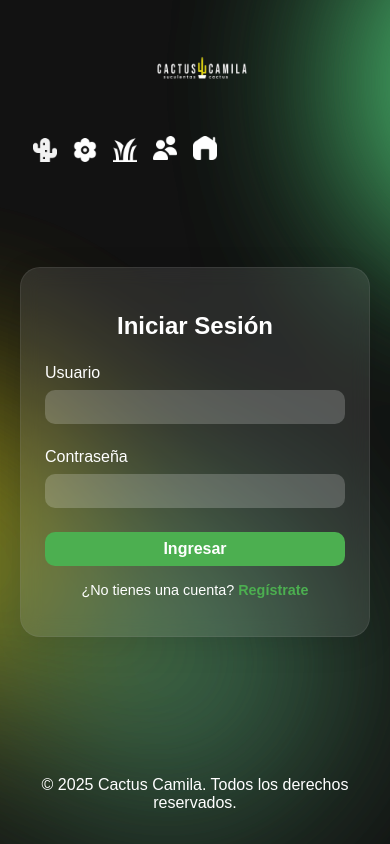
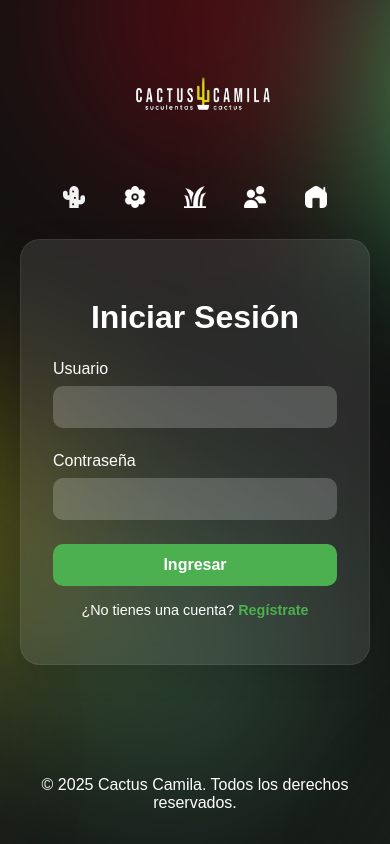
Before and after one commit to sanchxyz/cactus_camila, a Flask app: page /login in a window 390 px wide. Run offline with Flask 3, Linux system fonts and the light colour scheme.

Commit message:
Se fixearon errores visuales se mejoro el diseño responsive

```diff
--- a/app/static/css/estilos.css
+++ b/app/static/css/estilos.css
@@ -1,4 +1,8 @@
-/* Estilos generales */
+/* ================================================== */
+/* ESTILOS GENERALES (DESKTOP FIRST) */
+/* ================================================== */
+
+
 * {
     box-sizing: border-box;
 }
@@ -32,8 +36,13 @@ header {
     top: 0;
     left: 0;
     z-index: 1000;
-    /* Asegura que el header esté por encima */
 }
+
+
+
+/* ================================================== */
+/*                       LOGO  */
+/* ================================================== */
 
 /* Logo */
 .logo {
@@ -45,7 +54,13 @@ header {
     max-width: 100%;
 }
 
-/* Menú de navegación */
+
+
+
+/* ================================================== */
+/*                  MENU DE NAVEGACION*/
+/* ================================================== */
+
 nav {
     flex-grow: 1;
     display: flex;
@@ -81,7 +96,25 @@ nav ul li a:hover {
     color: #4CAF50;
 }
 
-/* Iconos (Home y Login) */
+
+
+/* Estilos generales (fuera de media queries) */
+nav ul li a .icon-img {
+    display: none;
+    /* Asegura que los iconos estén ocultos en desktop */
+}
+
+nav ul li a .text {
+    display: inline-block;
+    /* Muestra el texto en desktop */
+}
+
+
+
+/* ================================================== */
+/*            ICONOS LOGIN / HOME */
+/* ================================================== */
+
 nav ul li.icon a img {
     width: 24px;
     height: 24px;
@@ -97,6 +130,12 @@ nav ul li:last-child {
     margin-right: 140px;
 }
 
+
+/* ================================================== */
+/*            INFORMACION INDEX */
+/* ================================================== */
+
+
 /* Sección de información */
 .info {
     position: relative;
@@ -104,21 +143,28 @@ nav ul li:last-child {
     /* Ajusta este valor según la altura del header */
     left: 5%;
     width: 90%;
-    max-width: 1000px;
+    max-width: 700px;
     text-align: left;
     padding: 1rem;
     font-style: italic;
 }
 
 .info h2 {
-    font-size: 2.5rem;
+    font-size: 1.7rem;
     margin-bottom: 1rem;
 }
 
 .info p {
-    font-size: 1.7rem;
+    font-size: 1.2rem;
     line-height: 1.5;
 }
+
+
+
+
+/* ================================================== */
+/*                      FOOTER */
+/* ================================================== */
 
 /* Footer */
 footer {
@@ -129,88 +175,20 @@ footer {
     bottom: 0;
     width: 100%;
     z-index: 1000;
-    /* Asegura que el footer esté por encima */
 }
 
-/* Responsividad */
-@media (max-width: 768px) {
-    header {
-        flex-direction: column;
-        align-items: center;
-        padding: 1rem;
-    }
 
-    nav ul {
-        flex-wrap: wrap;
-        justify-content: center;
-        gap: 1rem;
-        padding-top: 1rem;
-    }
 
-    nav ul li {
-        margin-right: 0;
-    }
+/* ================================================== */
+/*              ESTILOS PARA EL LOGIN */
+/* ================================================== */
 
-    .info {
-        margin-top: 150px;
-        /* Ajusta este valor para dispositivos móviles */
-        left: 10px;
-        width: calc(100% - 20px);
-    }
-}
-
-@media (max-width: 480px) {
-    .logo img {
-        width: 100px;
-    }
-
-    nav ul {
-        display: flex;
-        flex-wrap: wrap;
-        justify-content: center;
-        gap: 1rem;
-    }
-
-    nav ul li {
-        flex: 1;
-        text-align: center;
-    }
-
-    nav ul li.icon {
-        flex: none;
-    }
-
-    nav ul li a {
-        font-size: 1rem;
-    }
-}
-
-/* Mostrar solo texto en pantallas grandes */
-nav ul li a .icon-img {
-    display: none;
-}
-
-/* En pantallas pequeñas, mostrar iconos y ocultar texto */
-@media (max-width: 768px) {
-    nav ul li a .text {
-        display: none;
-    }
-
-    nav ul li a .icon-img {
-        display: inline-block;
-        width: 24px;
-        height: auto;
-        vertical-align: middle;
-    }
-}
-
-/* Estilos específicos para la página de login */
 .login-container {
     display: flex;
     justify-content: center;
     align-items: center;
     height: 100vh;
-    background: url('/static/images/blur_1.svg') no-repeat center center fixed;
+    background: url('/static/images/blur_6.svg') no-repeat center center fixed;
     background-size: cover;
     padding: 20px;
     padding-top: 80px;
@@ -294,21 +272,87 @@ button:hover {
     text-decoration: underline;
 }
 
-/* Responsividad */
-@media (max-width: 480px) {
-    .login-card {
-        padding: 1.5rem;
+
+/* ================================================== */
+/*              MEDIA qUERYS PARA RESPONSIVE */
+/* ================================================== */
+
+
+/* Media Query para 850px */
+@media (max-width: 850px) {
+
+    /* Reglas del primer bloque */
+    header {
+        flex-direction: column;
+        align-items: center;
+        padding: 1rem;
     }
 
-    .login-card h2 {
-        font-size: 1.5rem;
+    nav ul {
+        flex-wrap: wrap;
+        justify-content: center;
+        gap: 1rem;
+        padding-top: 1rem;
     }
 
-    .input-group input {
-        padding: 0.5rem;
+
+
+    /* Reglas del segundo bloque */
+    header {
+        padding: 1rem 0;
+        /* Sobrescribe el padding anterior */
     }
 
-    button {
-        padding: 0.5rem;
+
+
+    nav {
+        width: 100%;
+        justify-content: center;
+        margin-top: 1rem;
+    }
+
+    nav ul {
+        justify-content: center;
+        gap: 2.4rem;
+        flex-wrap: nowrap;
+        padding: 0 10px;
+    }
+
+    nav ul li a .text {
+        display: none;
+    }
+
+    nav ul li a .icon-img {
+        display: inline-block;
+        width: 22px;
+        height: 22px;
+    }
+
+    nav ul li.icon a img {
+        width: 22px;
+        height: 22px;
+    }
+
+    nav ul li:last-child {
+        margin-right: 0;
+    }
+
+
+
+    .info {
+
+        position: bottom;
+        margin-top: 350px;
+        left: 10px;
+        width: calc(100% - 20px);
+    }
+
+
+    .info h2 {
+        font-size: 1.2rem;
+    }
+
+    .info p {
+        font-size: 0.9rem;
     }
 }
```
Also changed, not shown: app/static/images/blur_4.svg (renamed from app/static/images/4.svg), app/static/images/blur_5.svg (renamed from app/static/images/5.svg), app/static/images/blur_6.svg (renamed from app/static/images/6.svg).
